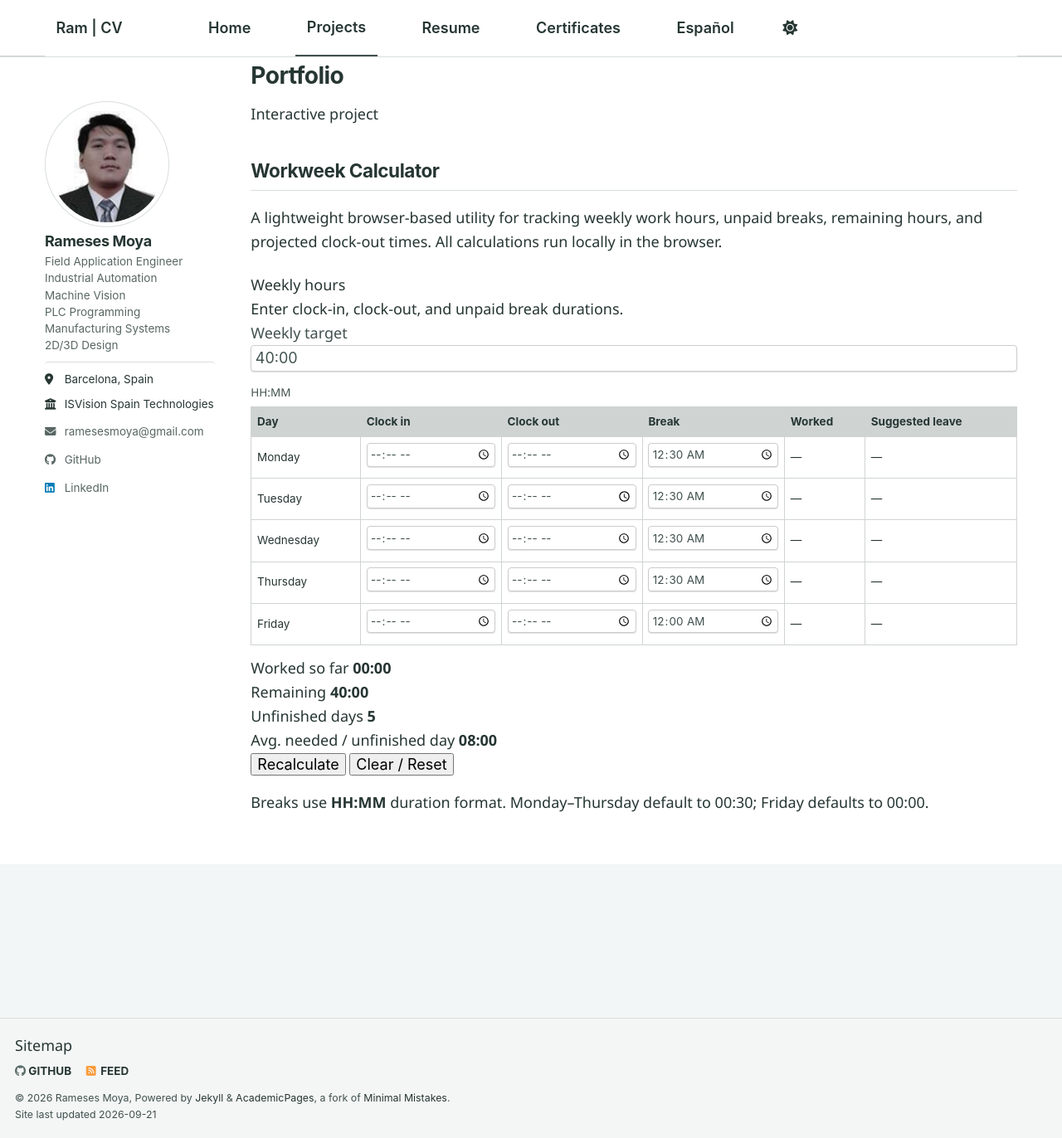
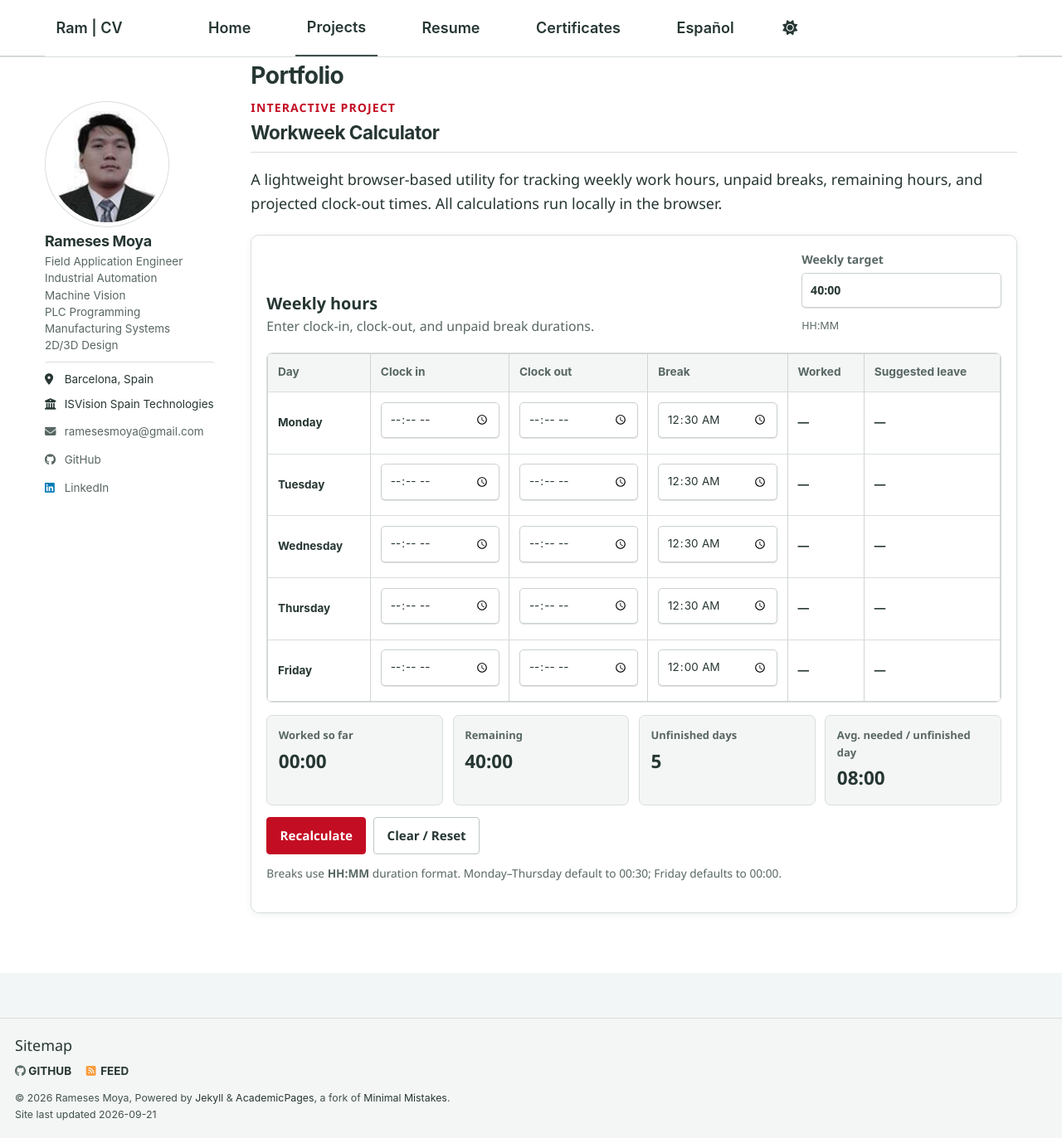
Before and after one commit to rvmoya/rvmoya.github.io, a Jekyll site: the page built from _pages/portfolio.html, in a window 1280 px wide and 1372 px high. Shown: the whole window at 83% size. Built offline with Jekyll 4.4.1, drawn with Linux system fonts in a browser that asks for light colours; a script bundle is joined from its source files by our own code; library files that are not in the unit come from our copies.

Commit message:
Style workweek calculator portfolio project

```diff
--- a/_sass/custom.scss
+++ b/_sass/custom.scss
@@ -447,3 +447,232 @@ a:focus {
     padding-top: 0;
   }
 }
+
+/* ---------------------------------------------------------
+   Workweek Calculator — Portfolio project
+   --------------------------------------------------------- */
+
+.rm-project-intro {
+  margin-bottom: 1rem;
+}
+
+.rm-project-eyebrow {
+  margin-bottom: 0.25rem !important;
+  color: var(--rm-accent) !important;
+  font-size: 0.78rem;
+  font-weight: 700;
+  letter-spacing: 0.08em;
+  text-transform: uppercase;
+}
+
+.rm-project-intro h2 {
+  margin-top: 0 !important;
+}
+
+.rm-wwc {
+  margin: 1rem 0 2rem;
+  padding: 1rem;
+  background: #fff;
+  border: 1px solid var(--rm-border);
+  border-radius: 10px;
+  box-shadow: 0 2px 10px rgba(38, 54, 51, 0.06);
+}
+
+.rm-wwc__top {
+  display: flex;
+  align-items: end;
+  justify-content: space-between;
+  gap: 1rem;
+  margin-bottom: 1rem;
+}
+
+.rm-wwc__title {
+  font-size: 1.1rem;
+  font-weight: 700;
+}
+
+.rm-wwc__subtitle {
+  color: var(--rm-muted);
+  font-size: 0.88rem;
+}
+
+.rm-wwc__target {
+  display: grid;
+  gap: 0.25rem;
+  min-width: 7.5rem;
+  color: var(--rm-muted);
+  font-size: 0.78rem;
+  font-weight: 600;
+}
+
+.rm-wwc__target small {
+  color: var(--rm-muted);
+  font-size: 0.7rem;
+  font-weight: 500;
+}
+
+.rm-wwc input {
+  width: 100%;
+  min-width: 6.25rem;
+  padding: 0.5rem 0.55rem;
+  color: var(--rm-text);
+  background: #fff;
+  border: 1px solid #c9d1ce;
+  border-radius: 5px;
+  font: inherit;
+}
+
+.rm-wwc input:focus {
+  outline: 2px solid rgba(195, 13, 35, 0.16);
+  border-color: var(--rm-accent);
+}
+
+.rm-wwc__table-wrap {
+  overflow-x: auto;
+  border: 1px solid var(--rm-border);
+  border-radius: 7px;
+}
+
+.rm-wwc__table {
+  width: 100%;
+  min-width: 760px;
+  margin: 0;
+  border-collapse: collapse;
+}
+
+.rm-wwc__table th,
+.rm-wwc__table td {
+  padding: 0.65rem;
+  border-bottom: 1px solid var(--rm-border);
+  text-align: left;
+  vertical-align: middle;
+}
+
+.rm-wwc__table th {
+  color: var(--rm-muted);
+  background: var(--rm-surface);
+  font-size: 0.76rem;
+  font-weight: 700;
+}
+
+.rm-wwc__table tr:last-child td {
+  border-bottom: 0;
+}
+
+.rm-wwc__day {
+  font-weight: 700;
+  white-space: nowrap;
+}
+
+.rm-wwc__result {
+  font-variant-numeric: tabular-nums;
+  font-weight: 700;
+  white-space: nowrap;
+}
+
+.rm-wwc-row--complete {
+  background: #fbfcfb;
+}
+
+.rm-wwc-suggested {
+  color: #1f5e46;
+}
+
+.rm-wwc__summary {
+  display: grid;
+  grid-template-columns: repeat(4, minmax(0, 1fr));
+  gap: 0.65rem;
+  margin-top: 0.8rem;
+}
+
+.rm-wwc__stat {
+  padding: 0.75rem;
+  background: var(--rm-surface);
+  border: 1px solid var(--rm-border);
+  border-radius: 7px;
+}
+
+.rm-wwc__stat span {
+  display: block;
+  margin-bottom: 0.15rem;
+  color: var(--rm-muted);
+  font-size: 0.72rem;
+  font-weight: 600;
+}
+
+.rm-wwc__stat strong {
+  display: block;
+  font-size: 1.25rem;
+  font-variant-numeric: tabular-nums;
+}
+
+.rm-wwc__actions {
+  display: flex;
+  gap: 0.5rem;
+  margin-top: 0.8rem;
+}
+
+.rm-wwc__button {
+  min-height: 36px;
+  padding: 0.5rem 0.85rem;
+  color: var(--rm-text);
+  background: #fff;
+  border: 1px solid #bfc8c5;
+  border-radius: 4px;
+  font: inherit;
+  font-size: 0.84rem;
+  font-weight: 650;
+  cursor: pointer;
+}
+
+.rm-wwc__button:hover,
+.rm-wwc__button:focus {
+  color: var(--rm-accent);
+  border-color: var(--rm-accent);
+}
+
+.rm-wwc__button--primary {
+  color: #fff;
+  background: var(--rm-accent);
+  border-color: var(--rm-accent);
+}
+
+.rm-wwc__button--primary:hover,
+.rm-wwc__button--primary:focus {
+  color: #fff;
+  background: var(--rm-accent-dark);
+  border-color: var(--rm-accent-dark);
+}
+
+.rm-wwc__note {
+  margin-top: 0.7rem !important;
+  color: var(--rm-muted) !important;
+  font-size: 0.76rem;
+}
+
+@media screen and (max-width: 767px) {
+  .rm-wwc {
+    padding: 0.8rem;
+  }
+
+  .rm-wwc__top {
+    align-items: stretch;
+    flex-direction: column;
+  }
+
+  .rm-wwc__target {
+    max-width: 8rem;
+  }
+
+  .rm-wwc__summary {
+    grid-template-columns: 1fr 1fr;
+  }
+
+  .rm-wwc__actions {
+    flex-direction: column;
+  }
+
+  .rm-wwc__button {
+    width: 100%;
+  }
+}
```
